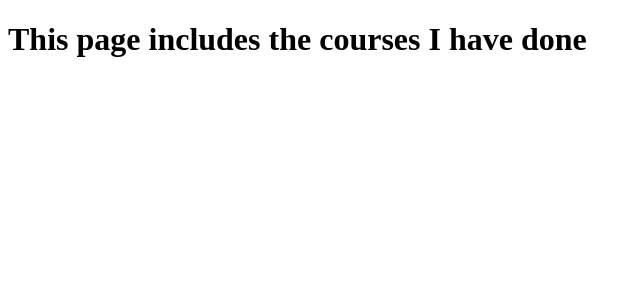
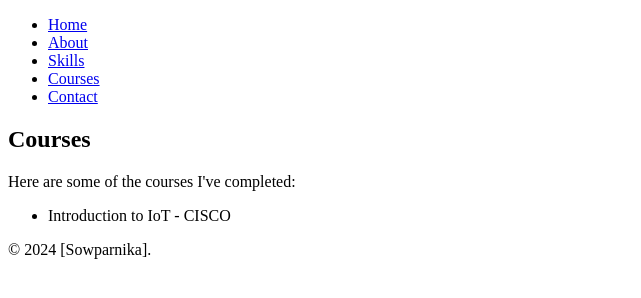
Before and after one commit to Sowbi05/html-task, a plain HTML site: page courses.html in a window 1280 px wide. Shown: the whole page, without its empty margins (0-641 px from the left). Drawn offline with Linux system fonts and the light colour scheme.

Commit message:
courses.html

```diff
--- a/courses.html
+++ b/courses.html
@@ -1,7 +1,34 @@
 <!DOCTYPE html>
+<html lang="en">
 <head>
-    <title>Courses</title>
+    <meta charset="UTF-8">
+    <meta name="viewport" content="width=device-width, initial-scale=1.0">
+    <title>Courses - My Portfolio</title>
+    <link rel="stylesheet" href="styles.css">
 </head>
 <body>
-    <h1>This page includes the courses I have done</h1>
+    <header>
+        <nav>
+            <ul>
+                <li><a href="indexNew.html">Home</a></li>
+                <li><a href="aboutNew.html">About</a></li>
+                <li><a href="skillsNew.html">Skills</a></li>
+                <li><a href="coursesNew.html">Courses</a></li>
+                <li><a href="contactNew.html">Contact</a></li>
+            </ul>
+        </nav>
+    </header>
+    <main>
+        <section class="courses">
+            <h1>Courses</h1>
+            <p>Here are some of the courses I've completed:</p>
+            <ul>
+                <li>Introduction to IoT - CISCO</li>
+            </ul>
+        </section>
+    </main>
+    <footer>
+        <p>&copy; 2024 [Sowparnika]. </p>
+    </footer>
 </body>
+</html>
```
